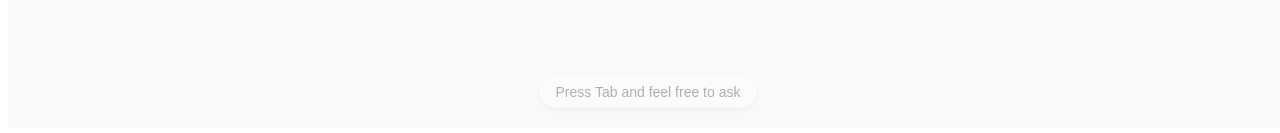
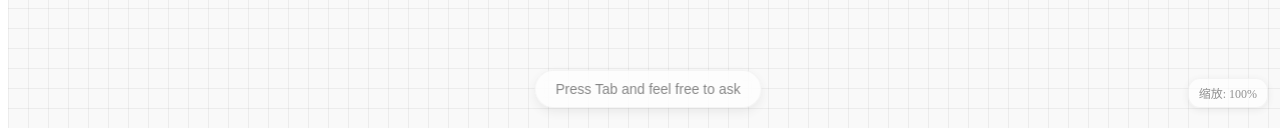
Before and after one commit to Tractor1928/Ai-mind-map, a React (Create React App) app: page / in a window 1280 px wide. Shown: the part 680-813 px from the top of the page. Built offline with nearby package versions, Linux system fonts and the light colour scheme.

Commit message:
连接线美化

```diff
--- a/src/features/canvas/components/Connection/Connection.css
+++ b/src/features/canvas/components/Connection/Connection.css
@@ -1,11 +1,23 @@
 .connection-path {
-  transition: d 0.3s ease, stroke 0.3s ease;
   pointer-events: none; /* 确保连接线不会阻挡鼠标事件 */
+  stroke-linecap: round;
+  stroke-linejoin: round;
 }
 
-/* 悬停效果 */
-.node:hover + .connection-path,
-.connection-path:hover {
+/* 问题节点连接线样式 */
+.connection-path.question {
+  stroke: #1890ff;
+  stroke-opacity: 0.7;
+}
+
+/* 回答节点连接线样式 */
+.connection-path.answer {
+  stroke: #52c41a;
+  stroke-opacity: 0.7;
+}
+
+/* 选中节点的连接线样式 */
+.node.selected + .connection-path {
   stroke: #2196f3;
   stroke-width: 2px;
 }
--- a/src/features/canvas/components/Connection/index.jsx
+++ b/src/features/canvas/components/Connection/index.jsx
@@ -22,15 +22,21 @@ const Connection = ({ startNode, endNode, basePosition }) => {
       ${endX},${endY}
   `;
 
+  // 根据节点类型确定连接线样式
+  const isQuestion = endNode.type === 'question';
+  const isAnswer = endNode.type === 'answer';
+  const connectionClass = `connection-path ${isQuestion ? 'question' : ''} ${isAnswer ? 'answer' : ''}`;
+  const markerEnd = isQuestion ? 'url(#arrowhead-question)' : isAnswer ? 'url(#arrowhead-answer)' : 'url(#arrowhead)';
+
   return (
     <path
       d={path}
       fill="none"
       stroke="#999"
       strokeWidth="1.5"
-      strokeDasharray={endNode.type === 'answer' ? "none" : "5,5"} // 问题节点使用虚线
-      markerEnd="url(#arrowhead)"
-      className="connection-path"
+      strokeDasharray={isQuestion ? "5,5" : "none"} // 问题节点使用虚线
+      markerEnd={markerEnd}
+      className={connectionClass}
     />
   );
 };
--- a/src/features/canvas/components/VirtualCanvas/VirtualCanvas.css
+++ b/src/features/canvas/components/VirtualCanvas/VirtualCanvas.css
@@ -2,6 +2,10 @@
   width: 100%;
   height: 100%;
   background-color: #f9f9f9;
+  background-image:
+    linear-gradient(rgba(0, 0, 0, 0.05) 1px, transparent 1px),
+    linear-gradient(90deg, rgba(0, 0, 0, 0.05) 1px, transparent 1px);
+  background-size: 20px 20px;
   cursor: grab;
 }
 
@@ -14,6 +18,7 @@
   height: 100%;
   overflow: hidden;
   position: relative;
+  box-shadow: inset 0 0 20px rgba(0, 0, 0, 0.05);
 }
 
 .hint-text {
@@ -21,17 +26,34 @@
   bottom: 20px;
   left: 50%;
   transform: translateX(-50%);
-  background-color: rgba(255, 255, 255, 0.8);
-  padding: 8px 16px;
-  border-radius: 20px;
-  box-shadow: 0 2px 5px rgba(0, 0, 0, 0.1);
+  background-color: rgba(255, 255, 255, 0.9);
+  padding: 10px 20px;
+  border-radius: 24px;
+  box-shadow: 0 4px 12px rgba(0, 0, 0, 0.1);
   font-size: 14px;
-  color: #666;
+  color: #555;
   pointer-events: none;
-  transition: opacity 0.3s ease;
+  border: 1px solid rgba(0, 0, 0, 0.05);
+  backdrop-filter: blur(5px);
 }
 
 /* 当有节点时，提示文本淡出 */
 .mindmap-container:not(:empty) + .hint-text {
-  opacity: 0.5;
+  opacity: 0.7;
 }
+
+/* 添加缩放指示器 */
+.zoom-indicator {
+  position: absolute;
+  bottom: 20px;
+  right: 20px;
+  background-color: rgba(255, 255, 255, 0.9);
+  padding: 5px 10px;
+  border-radius: 12px;
+  box-shadow: 0 2px 8px rgba(0, 0, 0, 0.1);
+  font-size: 12px;
+  color: #666;
+  pointer-events: none;
+  border: 1px solid rgba(0, 0, 0, 0.05);
+  opacity: 0.7;
+}
--- a/src/features/canvas/components/VirtualCanvas/index.jsx
+++ b/src/features/canvas/components/VirtualCanvas/index.jsx
@@ -116,6 +116,28 @@ const VirtualCanvas = ({
             >
               <path d="M 0 0 L 10 5 L 0 10 z" fill="#2196f3"/>
             </marker>
+            <marker
+              id="arrowhead-question"
+              viewBox="0 0 10 10"
+              refX="8"
+              refY="5"
+              markerWidth="6"
+              markerHeight="6"
+              orient="auto"
+            >
+              <path d="M 0 0 L 10 5 L 0 10 z" fill="#1890ff"/>
+            </marker>
+            <marker
+              id="arrowhead-answer"
+              viewBox="0 0 10 10"
+              refX="8"
+              refY="5"
+              markerWidth="6"
+              markerHeight="6"
+              orient="auto"
+            >
+              <path d="M 0 0 L 10 5 L 0 10 z" fill="#52c41a"/>
+            </marker>
           </defs>
           <g transform={`translate(${transform.x},${transform.y}) scale(${transform.scale})`}>
             {visibleLinks.map(link => (
@@ -146,6 +168,9 @@ const VirtualCanvas = ({
       <div className="hint-text">
         Press Tab and feel free to ask
       </div>
+      <div className="zoom-indicator">
+        缩放: {Math.round(transform.scale * 100)}%
+      </div>
     </div>
   );
 };
--- a/src/features/nodes/components/Node/Node.css
+++ b/src/features/nodes/components/Node/Node.css
@@ -101,40 +101,47 @@
 
 .node-rect {
   fill: white;
-  stroke: #ccc;
+  stroke: #ddd;
   stroke-width: 1;
+  rx: 8px;
+  ry: 8px;
+  filter: drop-shadow(0px 2px 3px rgba(0, 0, 0, 0.1));
 }
 
 .node.selected .node-rect {
   stroke: #2196f3;
   stroke-width: 2;
+  filter: drop-shadow(0px 4px 6px rgba(33, 150, 243, 0.2));
 }
 
 .node.question .node-rect {
   fill: #e6f7ff;
   stroke: #1890ff;
   stroke-width: 1.5;
+  filter: drop-shadow(0px 3px 5px rgba(24, 144, 255, 0.15));
 }
 
 .node.answer .node-rect {
   fill: #f6ffed;
   stroke: #52c41a;
   stroke-width: 1.5;
+  filter: drop-shadow(0px 3px 5px rgba(82, 196, 26, 0.15));
 }
 
 .node-content {
-  padding: 8px;
+  padding: 12px;
   overflow: visible;
 }
 
 .node-text {
   font-size: 14px;
-  line-height: 1.4;
+  line-height: 1.5;
   margin: 0;
   padding: 0;
   white-space: pre-wrap;
   word-break: break-word;
   overflow: visible;
+  color: #333;
 }
 
 .node-textarea {
@@ -144,15 +151,12 @@
   outline: none;
   background: transparent;
   font-size: 14px;
-  line-height: 1.4;
+  line-height: 1.5;
   resize: none;
   padding: 0;
   margin: 0;
   font-family: inherit;
-}
-
-.node-rect, .node-content {
-  transition: height 0.3s ease;
+  color: #333;
 }
 
 .node-text p {
```
